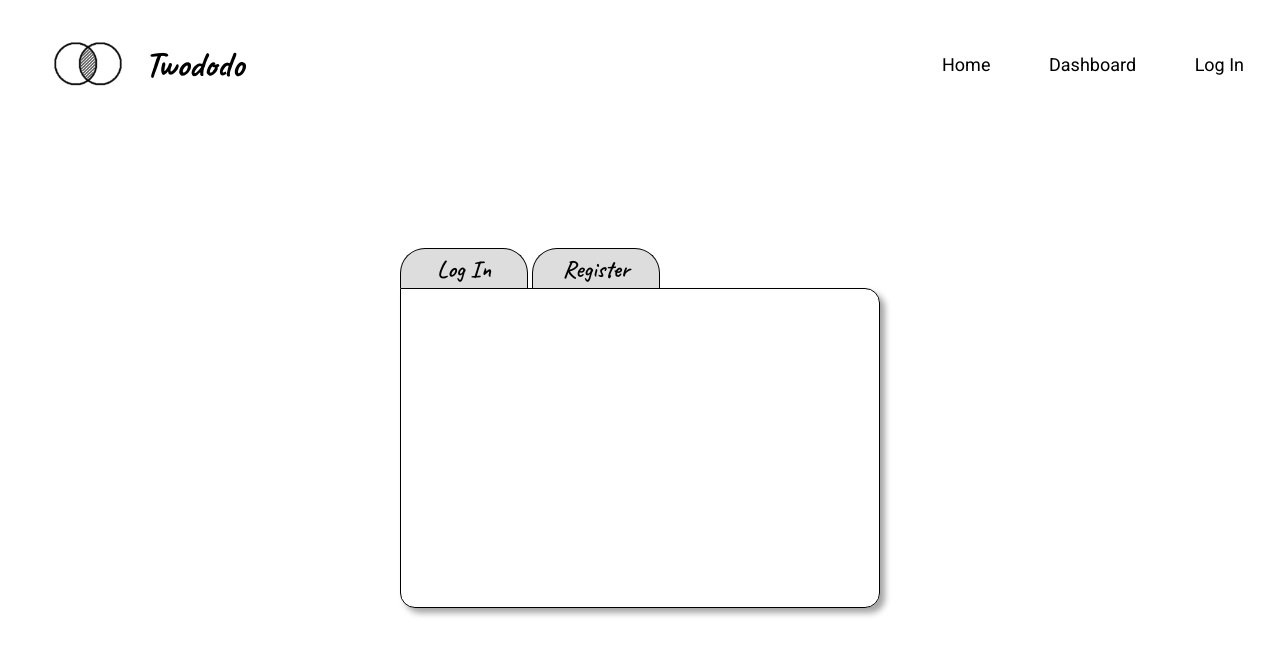
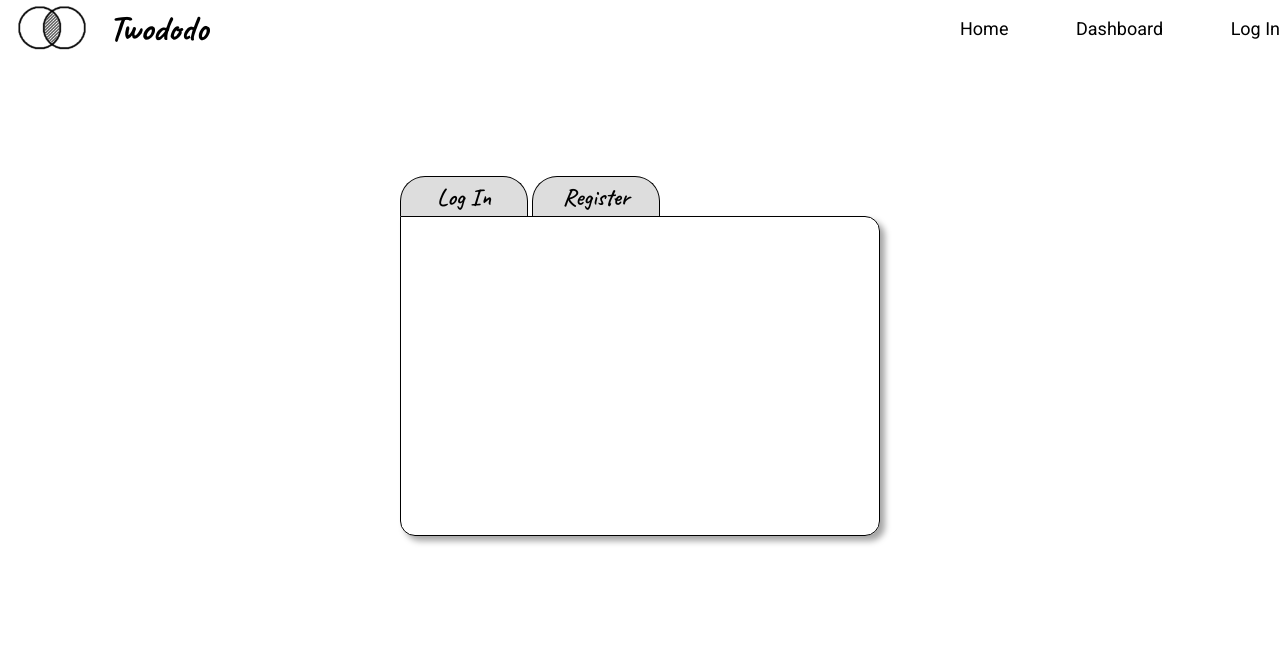
Before and after one commit to marnamrs/twododo, a Vue app: page /Auth in a window 1280 px wide. Shown: the top 654 px of the page. Built offline with nearby package versions, Linux system fonts and the light colour scheme; no server answers.

Commit message:
update maincss and readme credit

```diff
--- a/src/assets/main.css
+++ b/src/assets/main.css
@@ -9,7 +9,6 @@
 
 #app{
         font-family: Roboto, sans-serif;
-        padding: 2em 2em;
         font-size: 18px;
 }
 
```
Also changed, not shown: 1 other file (tests, documents, lock files or other folders).
